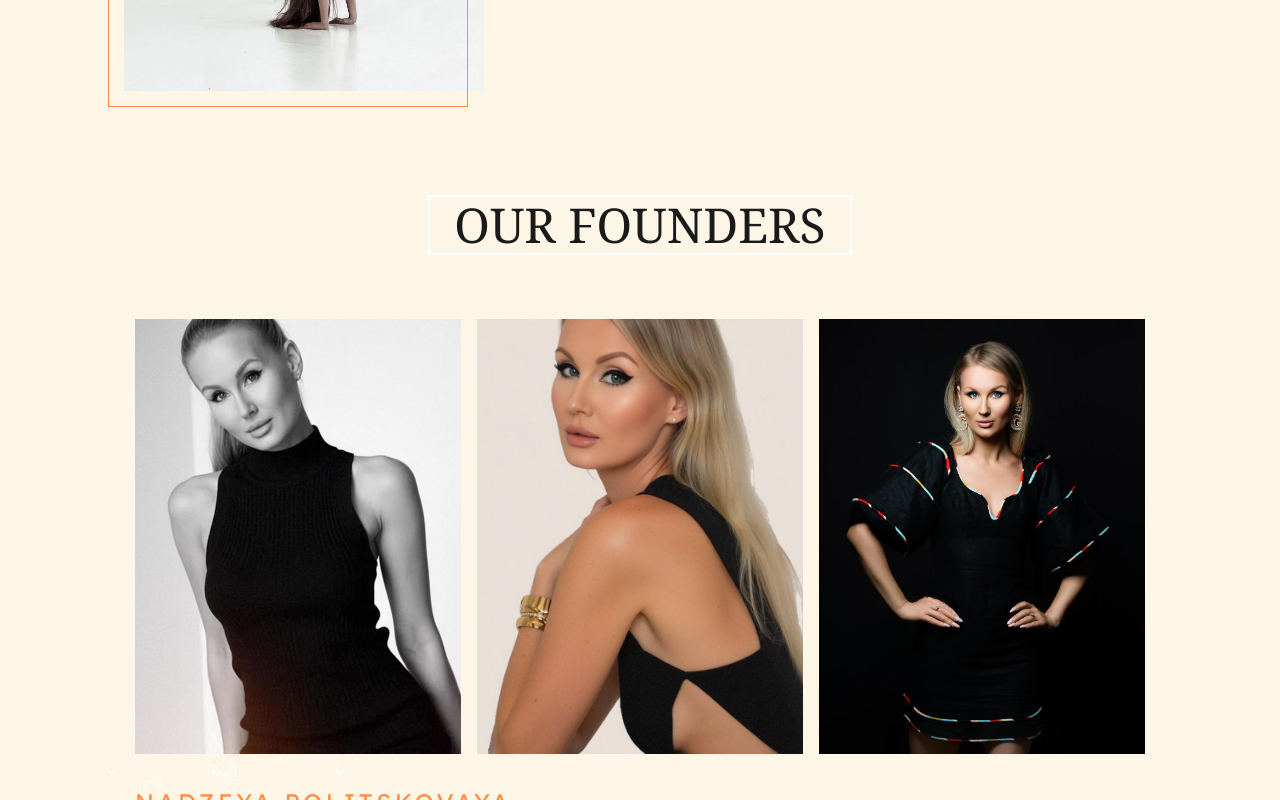
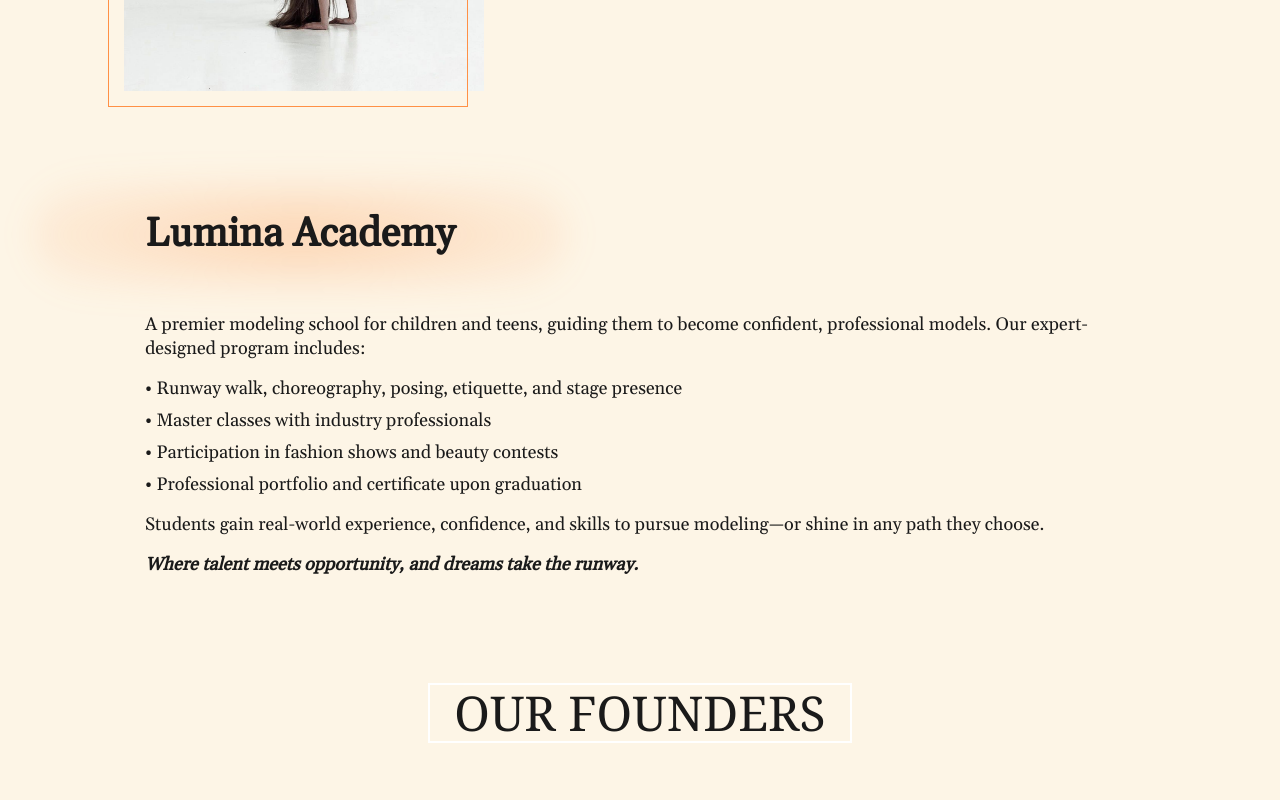
Before and after one commit to shanehobson/lumina, a Next.js app: page / in a window 1280 px wide. Shown: the part 1560-2360 px from the top of the page. Built offline with nearby package versions, Linux system fonts and the light colour scheme.

Commit message:
Add lumina academy text back in on desktop

```diff
--- a/src/app/page.tsx
+++ b/src/app/page.tsx
@@ -340,7 +340,7 @@ export default function Home() {
         </div>
 
         {/* Lumina Academy Section */}
-        <section className="lg-container:max-w-[1050px] lg-container:mx-auto px-5 pt-6 pb-10 desktop:hidden lumina-academy-section">
+        <section className="lg-container:max-w-[1050px] lg-container:mx-auto px-5 pt-6 pb-10 lumina-academy-section">
           <div className="p-2.5">
             <h2 className="font-gelasio font-semibold text-lg min-[600px]:text-xl desktop:text-[40px] leading-none mb-4 desktop:mb-16 desktop:mt-12 desktop:relative desktop:w-fit">
               {/* Oval gradient background - desktop only */}
```
